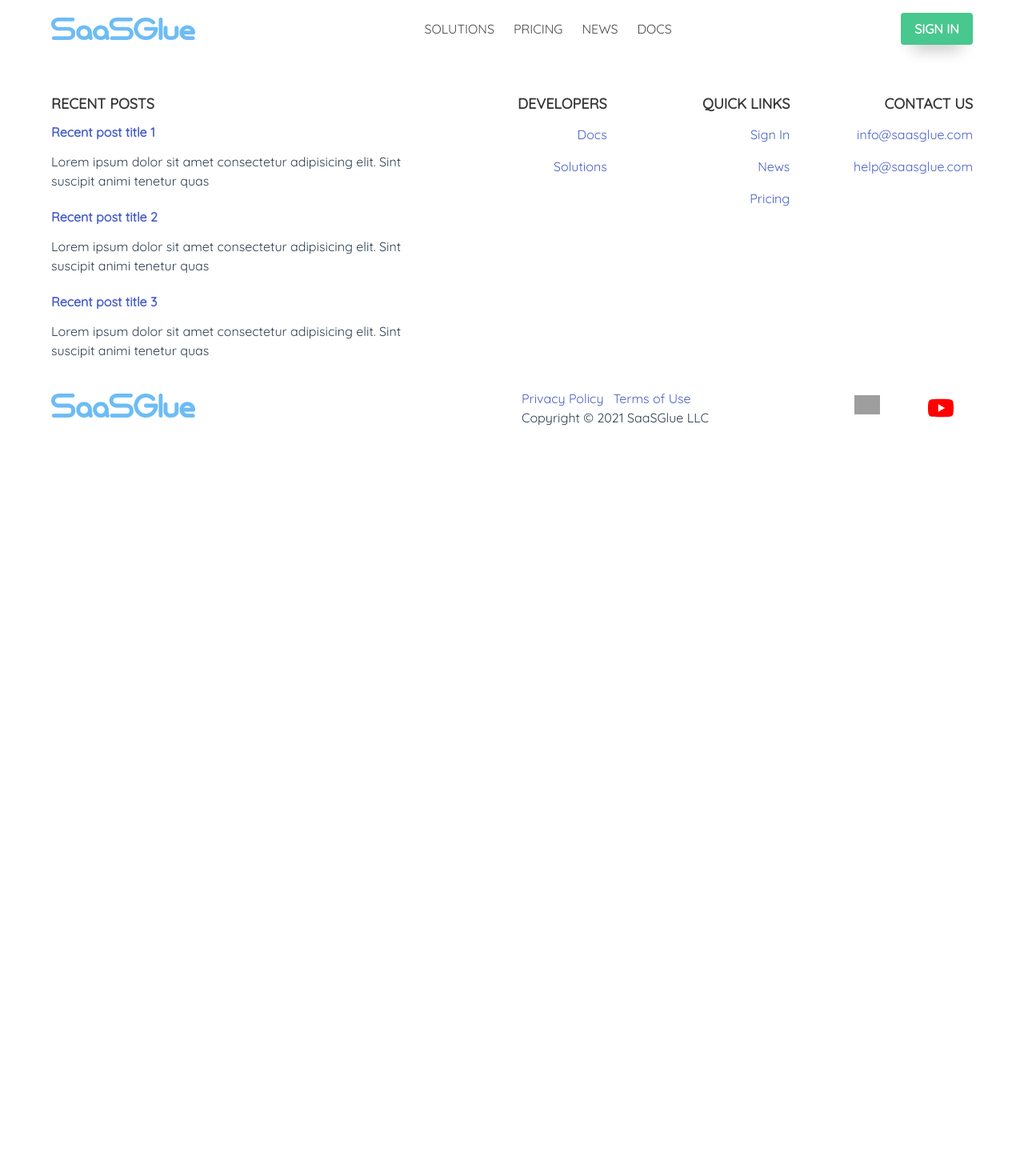
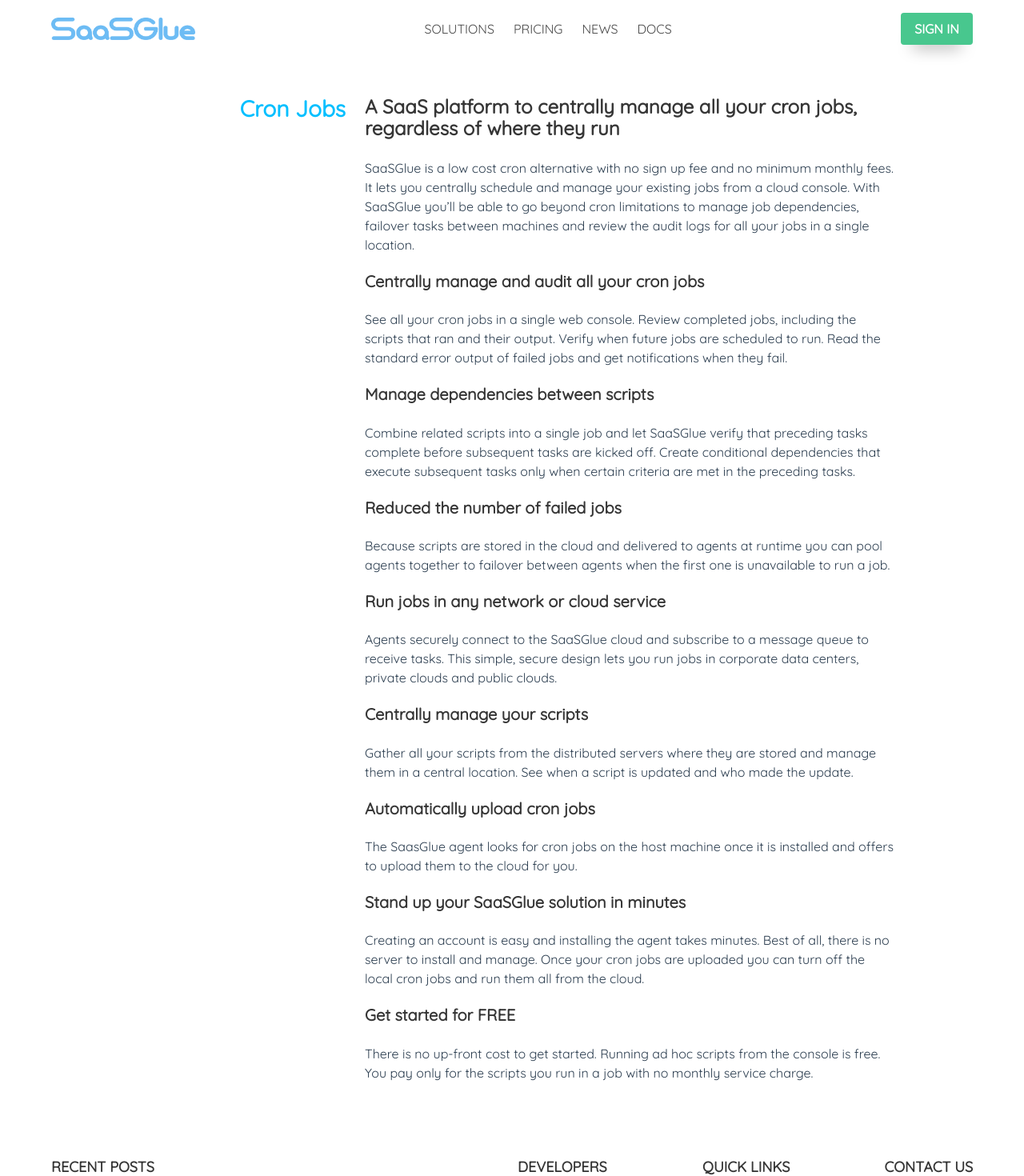
Before and after one commit to theironcook/sgmv3, a Vue app: page /solutions in a window 1280 px wide. Shown: the top 1470 px of the page at 80% size. Before the commit the page ends 800 px from the top, so only its background shows below. Built offline with nearby package versions, Linux system fonts and the light colour scheme; grey boxes are pictures that could not be loaded.

Commit message:
add Solutions page

```diff
--- a/src/components/MainFooter.vue
+++ b/src/components/MainFooter.vue
@@ -20,7 +20,7 @@
                 <div class="column">
                     <h5 class="is-uppercase has-text-weight-bold">Developers</h5>
                     <p><router-link to="/docs">Docs</router-link></p>
-                    <p><a href="#">Solutions</a></p>
+                    <p><router-link to="/solutions">Solutions</router-link></p>
                 </div>
                 <div class="column">
                     <h5 class="is-uppercase has-text-weight-bold">Quick Links</h5>
@@ -38,7 +38,7 @@
                 <div class="column is-4 has-text-left-desktop has-text-centered-mobile">
                     <img src="@/assets/images/logo.png" alt="SaaSGlue logo" width="180" height="30">
                 </div>
-                <div class="column is-4 is-offset-2 has-text-left-desktop has-text-centered-touch">
+                <div class="column has-text-left-desktop has-text-centered-touch">
                     <span class="pr-3"><a href="https://www.saasglue.com/privacy-policy.html">Privacy Policy</a></span>
                     <span class="pr-3"><a href="https://www.saasglue.com/terms-of-service.html">Terms of Use</a></span>
                     <p class="pr-3">Copyright © {{ new Date().getFullYear() }} SaaSGlue LLC</p>
@@ -71,10 +71,10 @@
             <img src="@/assets/images/docs1.svg" />
             <span :class="{'is-active': $route.path === '/docs'}">Docs</span>
         </router-link>
-        <a href="#" class="navbar-item is-flex is-flex-grow-1 is-align-items-center is-justify-content-center">
+        <router-link to="/solutions" class="navbar-item is-flex is-flex-grow-1 is-align-items-center is-justify-content-center">
             <img src="@/assets/images/solutions1.svg" />
             <span :class="{'is-active': $route.path === '/solutions'}">Solutions</span>
-        </a>
+        </router-link>
         <a href="#" class="navbar-item is-flex is-flex-grow-1 is-align-items-center is-justify-content-center">
             <img src="@/assets/images/news1.svg" />
             <span :class="{'is-active': $route.path === '/news'}">News</span>
--- a/src/components/Navbar.vue
+++ b/src/components/Navbar.vue
@@ -8,7 +8,7 @@
             </div>
             <div class="navbar-menu">
                 <div class="navbar-start">
-                    <a href="#" class="navbar-item">Solutions</a>
+                    <router-link to="/solutions" class="navbar-item">Solutions</router-link>
                     <router-link to="/pricing" class="navbar-item">Pricing</router-link>
                     <a href="#" class="navbar-item">News</a>
                     <router-link to="/docs" class="navbar-item">Docs</router-link>
--- /dev/null
+++ b/src/components/Solutions.vue
@@ -0,0 +1,55 @@
+<template>
+    <section class="section">
+        <div class="container content">
+            <div class="columns">
+                <div class="column is-3 is-offset-1">
+                    <h2 class="sticky has-text-right">Cron Jobs</h2>
+                </div>
+                <div class="column is-7">
+                    <h1 class="title is-size-4">A SaaS platform to centrally manage all your cron jobs, regardless of where they run</h1>
+                    <p>SaaSGlue is a low cost cron alternative with no sign up fee and no minimum monthly fees. It lets you centrally schedule and manage your existing jobs from a cloud console. With SaaSGlue you’ll be able to go beyond cron limitations to manage job dependencies, failover tasks between machines and review the audit logs for all your jobs in a single location.</p>
+
+                    <h2 class="subtitle is-size-5">Centrally manage and audit all your cron jobs</h2>
+                    <p>See all your cron jobs in a single web console. Review completed jobs, including the scripts that ran and their output. Verify when future jobs are scheduled to run. Read the standard error output of failed jobs and get notifications when they fail.</p>
+
+                    <h2 class="subtitle is-size-5">Manage dependencies between scripts</h2>
+                    <p>Combine related scripts into a single job and let SaaSGlue verify that preceding tasks complete before subsequent tasks are kicked off. Create conditional dependencies that execute subsequent tasks only when certain criteria are met in the preceding tasks.</p>
+
+                    <h2 class="subtitle is-size-5">Reduced the number of failed jobs</h2>
+                    <p>Because scripts are stored in the cloud and delivered to agents at runtime you can pool agents together to failover between agents when the first one is unavailable to run a job.</p>
+
+                    <h2 class="subtitle is-size-5">Run jobs in any network or cloud service</h2>
+                    <p>Agents securely connect to the SaaSGlue cloud and subscribe to a message queue to receive tasks. This simple, secure design lets you run jobs in corporate data centers, private clouds and public clouds.</p>
+
+                    <h2 class="subtitle is-size-5">Centrally manage your scripts</h2>
+                    <p>Gather all your scripts from the distributed servers where they are stored and manage them in a central location. See when a script is updated and who made the update.</p>
+
+                    <h2 class="subtitle is-size-5">Automatically upload cron jobs</h2>
+                    <p>The SaasGlue agent looks for cron jobs on the host machine once it is installed and offers to upload them to the cloud for you.</p>
+
+                    <h2 class="subtitle is-size-5">Stand up your SaaSGlue solution in minutes</h2>
+                    <p>Creating an account is easy and installing the agent takes minutes. Best of all, there is no server to install and manage. Once your cron jobs are uploaded you can turn off the local cron jobs and run them all from the cloud.</p>
+
+                    <h2 class="subtitle is-size-5">Get started for FREE</h2>
+                    <p>There is no up-front cost to get started. Running ad hoc scripts from the console is free. You pay only for the scripts you run in a job with no monthly service charge.</p>
+                </div>
+            </div>
+        </div>
+    </section>
+</template>
+
+<script lang="ts">
+    import { defineComponent } from 'vue';
+
+    export default defineComponent({
+        name: 'Solutions'
+    });
+</script>
+
+<style scoped lang="scss">
+    .sticky {
+        color: deepskyblue;
+        position: sticky;
+        top: 7.5rem;
+    }
+</style>
--- a/src/router/index.ts
+++ b/src/router/index.ts
@@ -1,5 +1,6 @@
 import { createRouter, createWebHistory, RouteRecordRaw } from 'vue-router';
 
+import Solutions from '@/components/Solutions.vue';
 import Pricing from '@/components/Pricing.vue';
 import Docs from '@/components/docs/Docs.vue';
 import Home from '@/components/home/Home.vue';
@@ -16,11 +17,18 @@
     path: '/pricing',
     name: 'Pricing',
     component: Pricing
+}, {
+    path: '/solutions',
+    name: 'Solutions',
+    component: Solutions
 }];
 
 const router = createRouter({
     history: createWebHistory(process.env.BASE_URL),
-    routes
+    routes,
+    scrollBehavior () {
+        return { top: 0 };
+    }
 });
 
 export default router;
```
